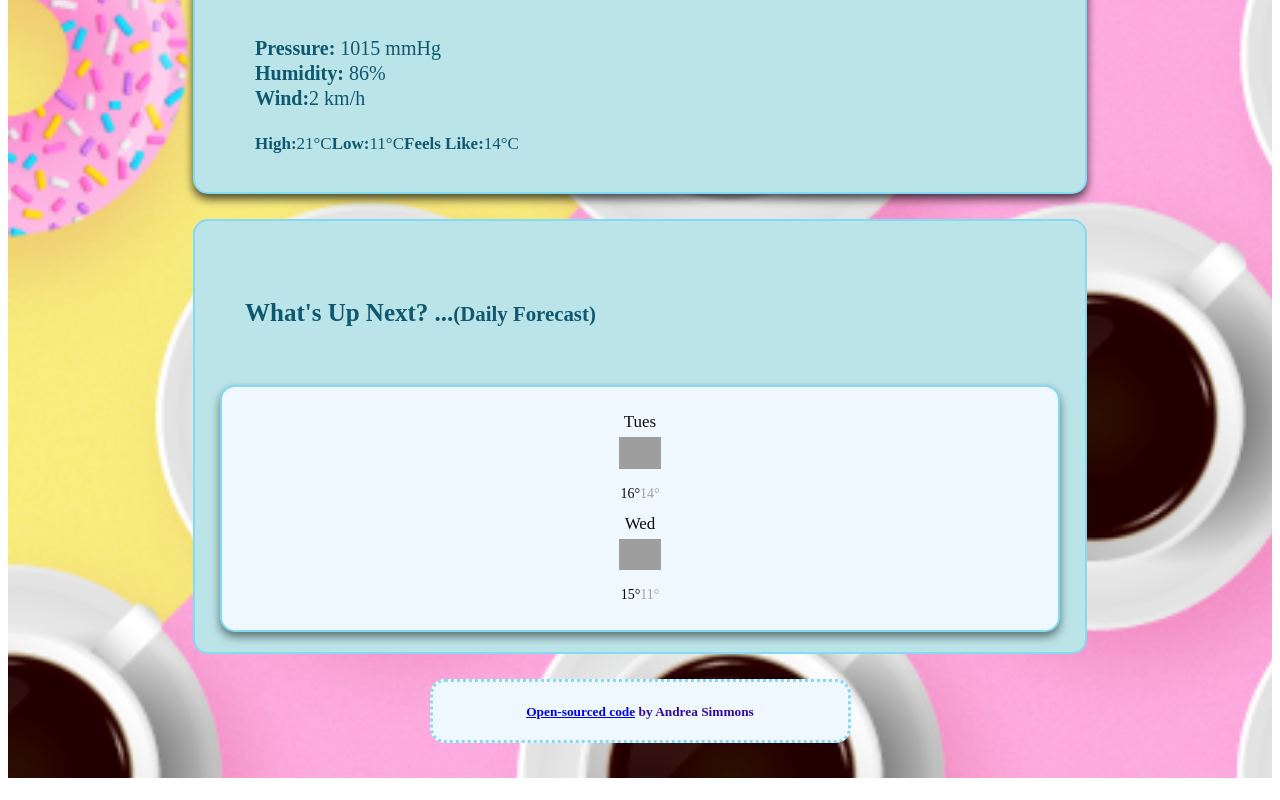
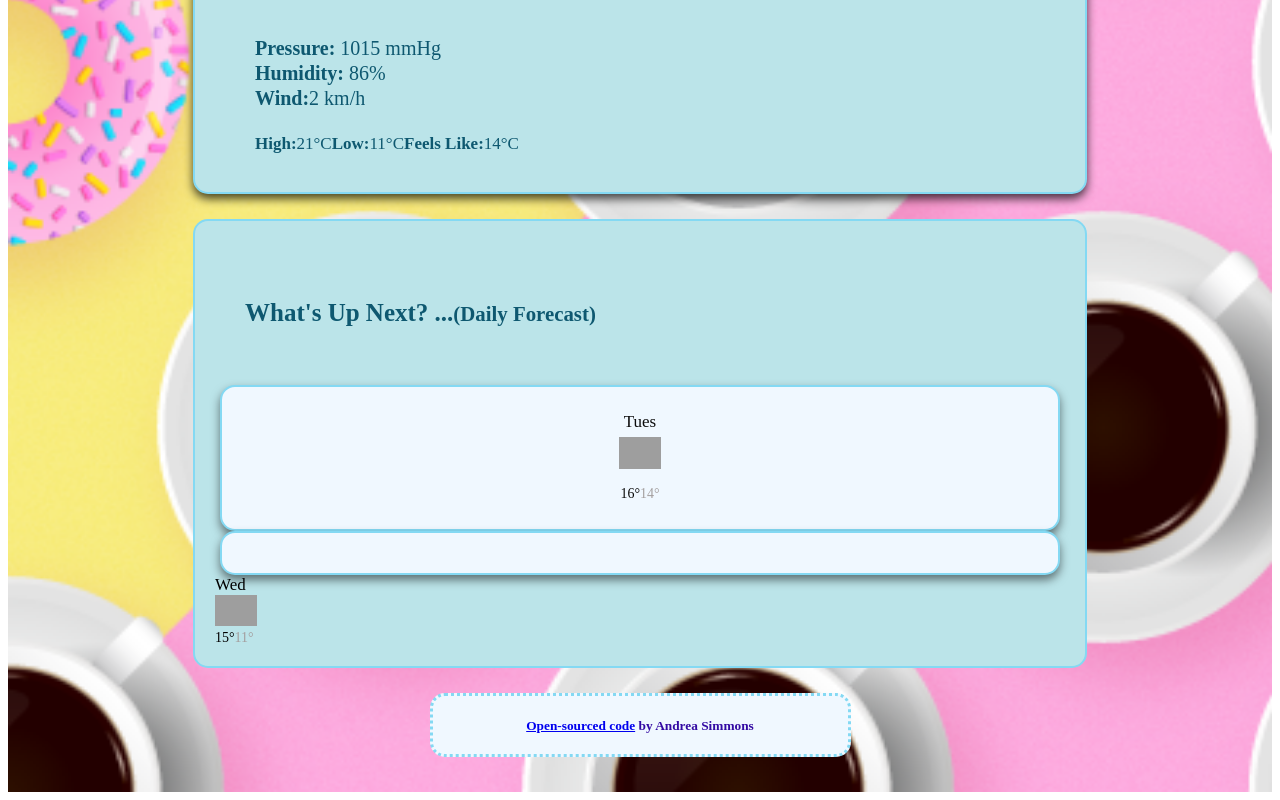
Before and after one commit to Ndrea3/weatherbelike-app, a React (Create React App) app: page / in a window 1280 px wide. Shown: the part 676-1476 px from the top of the page. Built offline with nearby package versions, Linux system fonts and the light colour scheme; grey boxes are pictures that could not be loaded.

Commit message:
Update Forecast.js

```diff
--- a/src/Forecast.js
+++ b/src/Forecast.js
@@ -6,7 +6,7 @@ export default function Forecast() {
       </h4>
       <div className="daily-forecast" id="forecast">
         <div className="row">
-          <div className="daily-weather col-6">
+          <div className="daily-weather col-2">
             <div className="daily-forecast-day">Tues</div>
             <img
               src="http://openweathermap.org/img/wn/10d.png"
@@ -17,6 +17,9 @@ export default function Forecast() {
               <span className="daily-forecast-temp-max">16°</span>
               <span className="daily-forecast-temp-min">14°</span>
             </div>
+            </div>
+            <div className="row">
+          <div className="daily-weather col-2"></div>
             <div className="daily-forecast-day">Wed</div>
             <img
               src="http://openweathermap.org/img/wn/12d.png"
```
